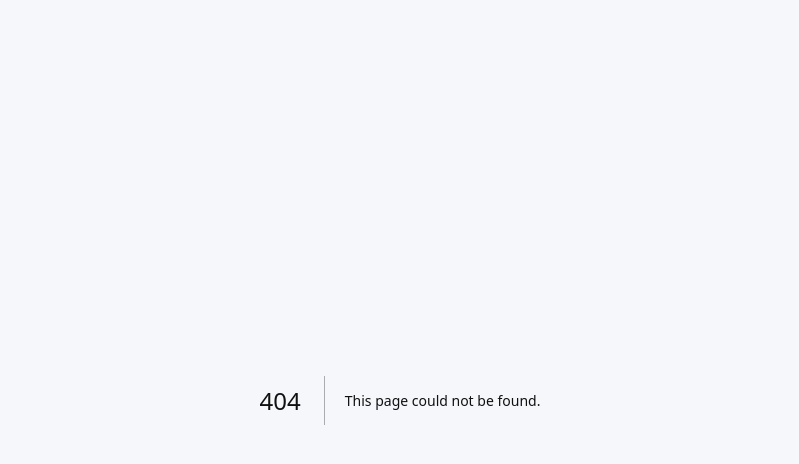
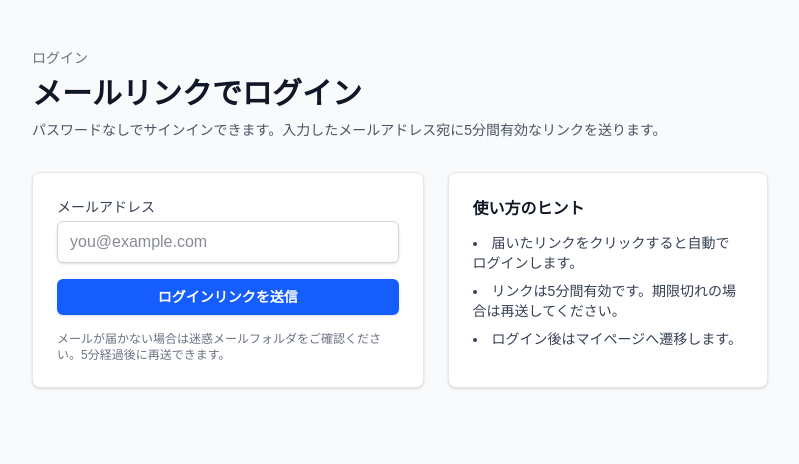
Before and after one commit to futatsuhenji/tapin-attendance, a Next.js app: page /login in a window 1280 px wide. Before the commit this address had no page. Shown: the top 464 px of the page, without its empty margins (240-1039 px from the left). Built offline with nearby package versions, Linux system fonts and the light colour scheme.

Commit message:
ログインページを作成

```diff
--- a/src/app/event/[groupId]/[eventId]/page.tsx
+++ b/src/app/event/[groupId]/[eventId]/page.tsx
@@ -56,8 +56,8 @@ function formatDateTime(value: string | null): string {
 
 export default function EventParticipantPage() {
     const { groupId, eventId } = useParams<{ groupId: string; eventId: string }>();
-    const searchParams = useSearchParams();
-    const token = searchParams.get('token'); // URLパラメータからトークンを取得
+    const searchParameters = useSearchParams();
+    const token = searchParameters.get('token'); // URLパラメータからトークンを取得
 
     const [fetchState, setFetchState] = useState<FetchState>('loading');
     const [fetchError, setFetchError] = useState<string | null>(null);
--- /dev/null
+++ b/src/app/login/page.tsx
@@ -0,0 +1,107 @@
+'use client';
+
+import { FormEvent, useMemo, useState } from 'react';
+import { useSearchParams } from 'next/navigation';
+
+export default function LoginPage() {
+    const searchParameters = useSearchParams();
+    const redirectUrl = useMemo(
+        () => searchParameters.get('redirectUrl') ?? searchParameters.get('redirect') ?? '/mypage',
+        [searchParameters],
+    );
+
+    const [email, setEmail] = useState('');
+    const [status, setStatus] = useState<'idle' | 'loading' | 'success' | 'error'>('idle');
+    const [message, setMessage] = useState<string>('');
+
+    const onSubmit = async (event: FormEvent<HTMLFormElement>) => {
+        event.preventDefault();
+        const trimmedEmail = email.trim();
+        if (!trimmedEmail) {
+            setStatus('error');
+            setMessage('メールアドレスを入力してください。');
+            return;
+        }
+        setStatus('loading');
+        setMessage('');
+        try {
+            const response = await fetch('/api/auth/email/request', {
+                method: 'POST',
+                headers: { 'Content-Type': 'application/json' },
+                body: JSON.stringify({ email: trimmedEmail, redirectUrl }),
+            });
+            if (response.ok) {
+                setStatus('success');
+                setMessage('認証リンクを送信しました。メールボックスを確認してください。');
+            } else {
+                const data = await response.json().catch(() => null);
+                setStatus('error');
+                setMessage(data?.message ?? '送信に失敗しました。時間をおいて再度お試しください。');
+            }
+        } catch (e) {
+            console.error(e);
+            setStatus('error');
+            setMessage('通信に失敗しました。ネットワーク環境をご確認ください。');
+        }
+    };
+
+    return (
+        <div className="min-h-screen bg-gray-50">
+            <div className="mx-auto max-w-3xl px-4 py-12 space-y-8">
+                <header className="space-y-2">
+                    <p className="text-sm text-gray-500">ログイン</p>
+                    <h1 className="text-3xl font-semibold text-gray-900">メールリンクでログイン</h1>
+                    <p className="text-sm text-gray-600">
+                        パスワードなしでサインインできます。入力したメールアドレス宛に5分間有効なリンクを送ります。
+                    </p>
+                </header>
+
+                <div className="grid gap-6 md:grid-cols-[1.1fr_0.9fr]">
+                    <div className="space-y-4 rounded-lg border border-gray-200 bg-white p-6 shadow-sm">
+                        <form className="space-y-4" onSubmit={onSubmit}>
+                            <div>
+                                <label className="block text-sm font-medium text-gray-700" htmlFor="email">メールアドレス</label>
+                                <input
+                                    id="email"
+                                    type="email"
+                                    autoComplete="email"
+                                    required
+                                    value={email}
+                                    onChange={(event) => setEmail(event.target.value)}
+                                    className="mt-1 w-full rounded-md border border-gray-300 px-3 py-2 text-gray-900 shadow-sm focus:border-blue-500 focus:outline-none focus:ring-1 focus:ring-blue-500"
+                                    placeholder="you@example.com"
+                                />
+                            </div>
+                            <button
+                                type="submit"
+                                disabled={status === 'loading'}
+                                className="inline-flex w-full items-center justify-center rounded-md bg-blue-600 px-4 py-2 text-sm font-semibold text-white shadow-sm transition hover:bg-blue-700 focus:outline-none focus:ring-2 focus:ring-blue-200 disabled:cursor-not-allowed disabled:opacity-60"
+                            >
+                                {status === 'loading' ? '送信中...' : 'ログインリンクを送信'}
+                            </button>
+                        </form>
+                        {message && (
+                            <div
+                                className={`rounded-md border px-3 py-2 text-sm ${status === 'success' ? 'border-green-200 bg-green-50 text-green-800' : 'border-red-200 bg-red-50 text-red-800'}`}
+                            >
+                                {message}
+                            </div>
+                        )}
+                        <p className="text-xs text-gray-500">
+                            メールが届かない場合は迷惑メールフォルダをご確認ください。5分経過後に再送できます。
+                        </p>
+                    </div>
+
+                    <div className="space-y-3 rounded-lg border border-gray-200 bg-white p-6 shadow-sm">
+                        <h2 className="text-base font-semibold text-gray-900">使い方のヒント</h2>
+                        <ul className="space-y-2 text-sm text-gray-700 list-disc list-inside">
+                            <li>届いたリンクをクリックすると自動でログインします。</li>
+                            <li>リンクは5分間有効です。期限切れの場合は再送してください。</li>
+                            <li>ログイン後はマイページへ遷移します。</li>
+                        </ul>
+                    </div>
+                </div>
+            </div>
+        </div>
+    );
+}
```
